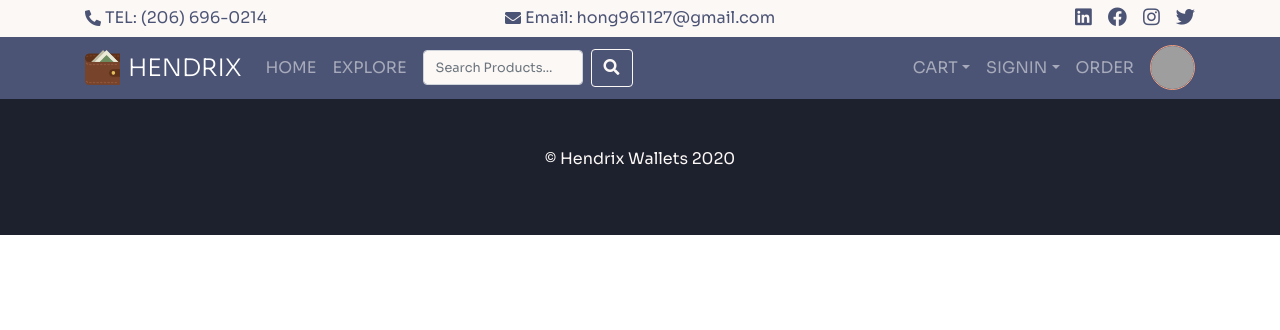
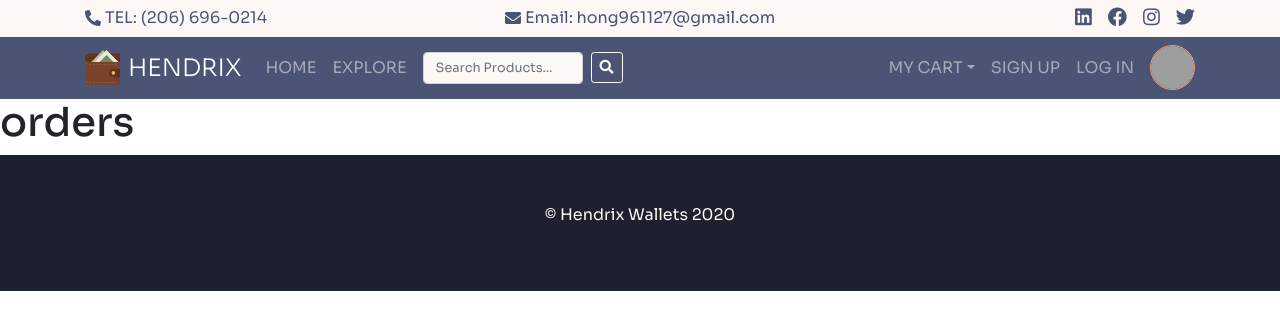
Before and after one commit to hyhong-code/Hendrix-Wallets, a React (Create React App) app in the folder client/: page /orders in a window 1280 px wide. Shown: the top 330 px of the page. Built offline with nearby package versions, Linux system fonts and the light colour scheme; grey boxes are pictures that could not be loaded.

Commit message:
Re-organize navbar

```diff
--- a/client/src/App.js
+++ b/client/src/App.js
@@ -7,6 +7,8 @@ import Home from "./components/pages/Home";
 import Footer from "./components/layout/Footer";
 import ItemList from "./components/pages/ItemList";
 import Checkout from "./components/pages/Checkout";
+import Profile from "./components/pages/Profile";
+import Orders from "./components/pages/Orders";
 import "./App.scss";
 
 const App = () => {
@@ -18,6 +20,8 @@ const App = () => {
         <Route exact path="/" component={Home} />
         <Route exact path="/items" component={ItemList} />
         <Route exact path="/checkout" component={Checkout} />
+        <Route exact path="/profile" component={Profile} />
+        <Route exact path="/orders" component={Orders} />
       </Switch>
       <Footer />
     </BrowserRouter>
--- a/client/src/App.scss
+++ b/client/src/App.scss
@@ -18,6 +18,7 @@ body {
 }
 
 @mixin overlay($color, $transparency) {
+  content: "";
   position: absolute;
   left: 0;
   top: 0;
@@ -92,7 +93,7 @@ body {
     .form-control {
       display: inline-block;
       width: 10rem;
-      height: 2.2rem;
+      height: 2rem;
       font-size: 0.8rem;
     }
   }
@@ -114,12 +115,24 @@ body {
     }
   }
 
-  .carousel-overlay {
-    @include overlay(#000, 0.4);
+  .carousel {
+    border-radius: 8px;
+    overflow: hidden;
+
+    .carousel-overlay {
+      @include overlay(#000, 0.4);
+    }
   }
 
   .collection-card {
+    border-radius: 5px;
+    overflow: hidden;
     position: relative;
+
+    .collection-img {
+      object-fit: cover;
+      width: 100%;
+    }
 
     &::before {
       @include overlay(#000, 0.3);
--- /dev/null
+++ b/client/src/components/Avartar.js
@@ -0,0 +1,37 @@
+import React from "react";
+import { Link } from "react-router-dom";
+
+const Avartar = () => {
+  return (
+    <li className="nav-item my-lg-0 ml-0 ml-lg-2 dropdown">
+      <a
+        className="nav-link p-0 "
+        href="#"
+        data-toggle="dropdown"
+        role="button"
+        id="navbarDropdown3"
+        aria-haspopup="true"
+        aria-expanded="false"
+      >
+        <img
+          src="https://mobirise.com/bootstrap-template/profile-template/assets/images/timothy-paul-smith-256424-1200x800.jpg"
+          alt=""
+          className="img-fluid rounded-circle d-inline-block profile-pic"
+        />
+      </a>
+      <div
+        className="dropdown-menu dropdown-menu-right text-dark bg-light"
+        aria-labelledby="navbarDropdown3"
+      >
+        <Link to="/profile" className="dropdown-item signin">
+          My Profile
+        </Link>
+        <Link to="/orders" className="dropdown-item signin">
+          My Orders
+        </Link>
+      </div>
+    </li>
+  );
+};
+
+export default Avartar;
--- a/client/src/components/CollectionCard.js
+++ b/client/src/components/CollectionCard.js
@@ -2,13 +2,13 @@ import React from "react";
 
 const CollectionCard = () => {
   return (
-    <div className="col-6 mb-4">
+    <div className="col-6 mb-3">
       <div className="collection-card">
         <span className="badge badge">MAREN</span>
         <img
-          src="https://images.unsplash.com/photo-1560375821-bc93c77bb31d?ixlib=rb-1.2.1&ixid=eyJhcHBfaWQiOjEyMDd9&auto=format&fit=crop&w=2550&q=80"
+          src="https://images.unsplash.com/photo-1512358958014-b651a7ee1773?ixlib=rb-1.2.1&ixid=eyJhcHBfaWQiOjEyMDd9&auto=format&fit=crop&w=2550&q=80"
           alt=""
-          className="img-fluid w-100"
+          className="img-fluid w-100 collection-img"
         />
       </div>
     </div>
--- /dev/null
+++ b/client/src/components/SearchForm.js
@@ -0,0 +1,18 @@
+import React from "react";
+
+const SearchForm = () => {
+  return (
+    <form action="" className="form-inline my-2 my-lg-0 ml-0 ml-lg-2">
+      <input
+        type="search"
+        placeholder="Search Products..."
+        className="form-control mr-2 bg-light"
+      />
+      <button className="btn btn-outline-light my-2 my-sm-0 btn-sm">
+        <fas className="fas fa-search"></fas>
+      </button>
+    </form>
+  );
+};
+
+export default SearchForm;
--- a/client/src/components/ShoppingCart.js
+++ b/client/src/components/ShoppingCart.js
@@ -15,7 +15,7 @@ const ShoppingCart = () => {
         aria-haspopup="true"
         aria-expanded="false"
       >
-        Cart
+        My Cart
       </a>
       <div
         className="dropdown-menu p-0 text-dark bg-light"
--- a/client/src/components/Showcase.js
+++ b/client/src/components/Showcase.js
@@ -12,7 +12,7 @@ const Showcase = () => {
             <Carousel />
           </div>
           <div className="col-md-5">
-            <h3 className="text-center">SHOP COLLECTIONS</h3>
+            <h3 className="text-center mb-3">SHOP COLLECTIONS</h3>
             <div className="row">
               <CollectionCard />
               <CollectionCard />
--- a/client/src/components/layout/Navbar.js
+++ b/client/src/components/layout/Navbar.js
@@ -3,6 +3,8 @@ import { Link, NavLink } from "react-router-dom";
 
 import logo from "../../assets/logo.png";
 import ShoppingCart from "../ShoppingCart";
+import Avartar from "../Avartar";
+import SearchForm from "../SearchForm";
 
 const Navbar = () => {
   return (
@@ -36,66 +38,28 @@ const Navbar = () => {
                 EXPLORE
               </NavLink>
             </li>
-            <form action="" className="form-inline my-2 my-lg-0 ml-0 ml-lg-2">
-              <input
-                type="search"
-                placeholder="Search Products..."
-                className="form-control mr-2 bg-light"
-              />
-              <button className="btn btn-outline-light my-2 my-sm-0">
-                <fas className="fas fa-search"></fas>
-              </button>
-            </form>
+            <SearchForm />
           </ul>
 
           <ul className="navbar-nav ml-auto align-items-center">
             <li className="nav-item d-lg-none">
-              <a className="nav-link" href="#">
-                Cart
-              </a>
+              <NavLink exact to="/checkout" className="nav-link">
+                My Cart
+              </NavLink>
             </li>
             <ShoppingCart />
-            <li className="nav-item dropdown">
-              <a
-                className="nav-link dropdown-toggle"
-                href="#"
-                id="navbarDropdown2"
-                role="button"
-                data-toggle="dropdown"
-                aria-haspopup="true"
-                aria-expanded="false"
-              >
-                Signin
-              </a>
-              <div
-                className="dropdown-menu text-dark bg-light"
-                aria-labelledby="navbarDropdown2"
-              >
-                <a className="dropdown-item signin" href="#">
-                  Login
-                </a>
-                <a className="dropdown-item signin" href="#">
-                  Signup
-                </a>
-              </div>
+            <li className="nav-item">
+              <NavLink exact to="signup" className="nav-link">
+                Sign Up
+              </NavLink>
             </li>
             <li className="nav-item">
-              <a href="" className="nav-link">
-                Order
-              </a>
+              <NavLink exact to="login" className="nav-link">
+                Log In
+              </NavLink>
             </li>
-            <li className="nav-item my-lg-0 ml-0 ml-lg-2">
-              {/* <a href="" className="nav-link">
-                Profile
-              </a> */}
-              <a className="nav-link p-0" href="">
-                <img
-                  src="https://mobirise.com/bootstrap-template/profile-template/assets/images/timothy-paul-smith-256424-1200x800.jpg"
-                  alt=""
-                  className="img-fluid rounded-circle d-inline-block profile-pic"
-                />
-              </a>
-            </li>
+            {/* <SearchForm /> */}
+            <Avartar />
           </ul>
         </div>
       </div>
--- /dev/null
+++ b/client/src/components/pages/Orders.js
@@ -0,0 +1,11 @@
+import React from "react";
+
+const Orders = () => {
+  return (
+    <div>
+      <h1>orders</h1>
+    </div>
+  );
+};
+
+export default Orders;
--- /dev/null
+++ b/client/src/components/pages/Profile.js
@@ -0,0 +1,7 @@
+import React from "react";
+
+const Profile = () => {
+  return <h1>profile</h1>;
+};
+
+export default Profile;
```
